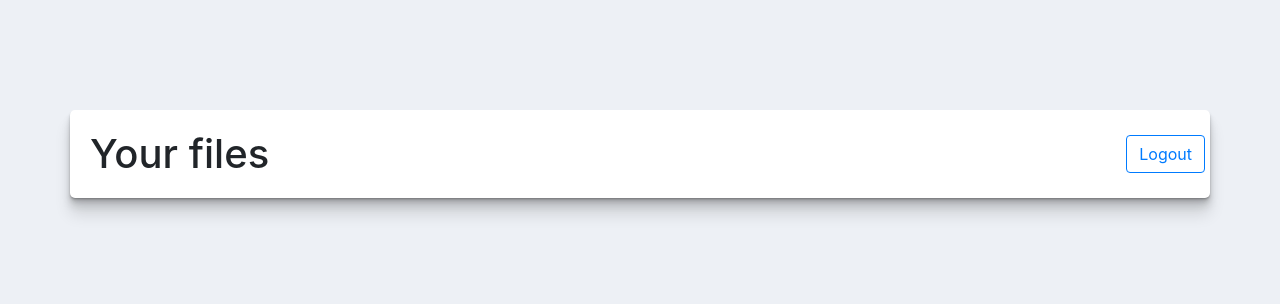
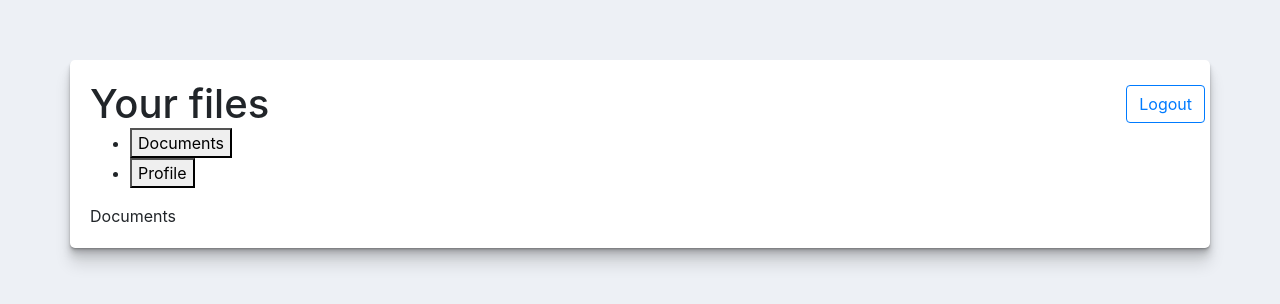
Before and after one commit to CEN-Group-3D/CEN-Project, a React (Create React App) app in the folder client/: page /dashboard in a window 1280 px wide. Shown: the part 246-550 px from the top of the page. Built offline with nearby package versions, Linux system fonts and the light colour scheme.

Commit message:
Added tabs to the user dashboard

```diff
--- a/client/src/views/UserDashboardView/UserDashboardView.js
+++ b/client/src/views/UserDashboardView/UserDashboardView.js
@@ -1,5 +1,7 @@
 import React from 'react';
 import './UserDashboardView.css';
+import Tabs from '../../components/Tabs/Tabs';
+import UpdateUser from './UpdateUser/UpdateUser';
 
 class UserDashboardView extends React.Component {
     constructor(props) {
@@ -32,6 +34,10 @@ class UserDashboardView extends React.Component {
                         <button onClick={this.handleLogout} className="btn btn-outline-primary">Logout</button>
                     </div>
                 </div>
+                <Tabs
+                    titles={['Documents', 'Profile']}
+                    components={[<div>Documents</div>, <UpdateUser />]}
+                />
             </div>
         )
     }
```
